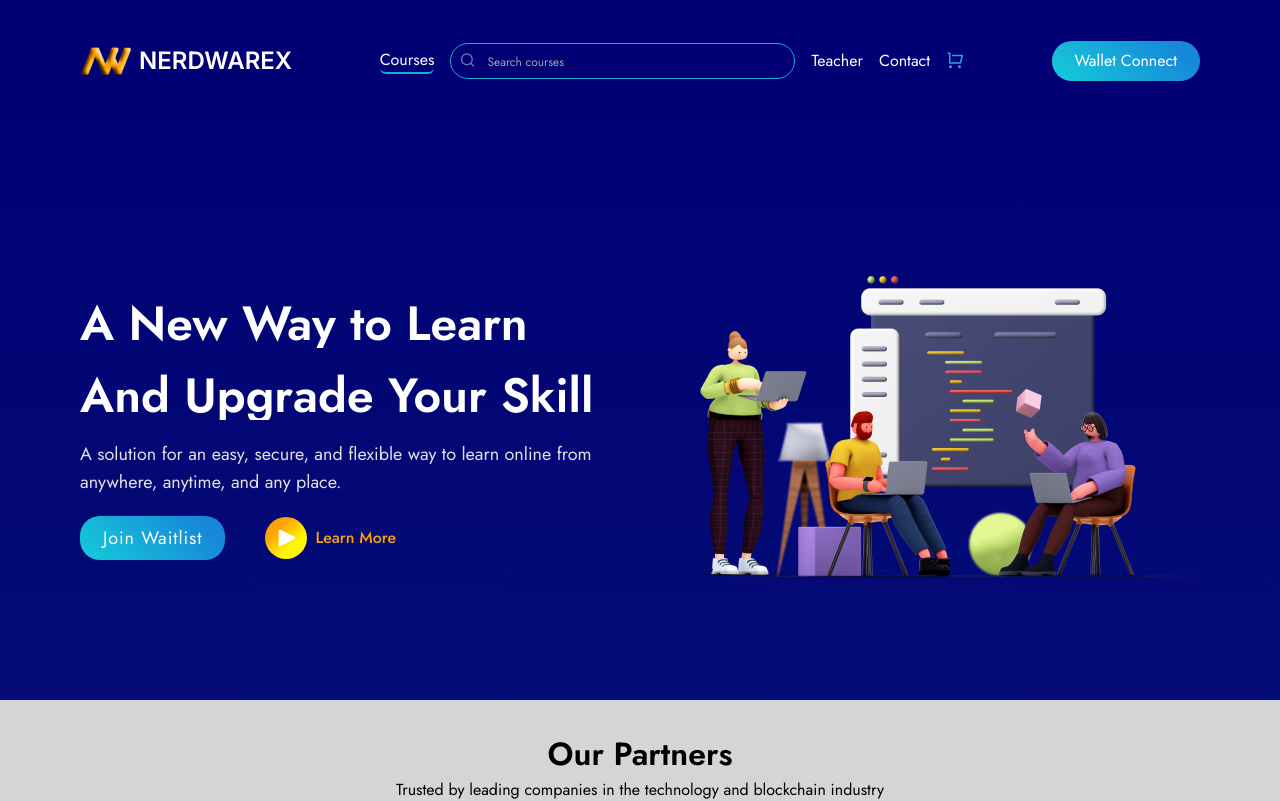
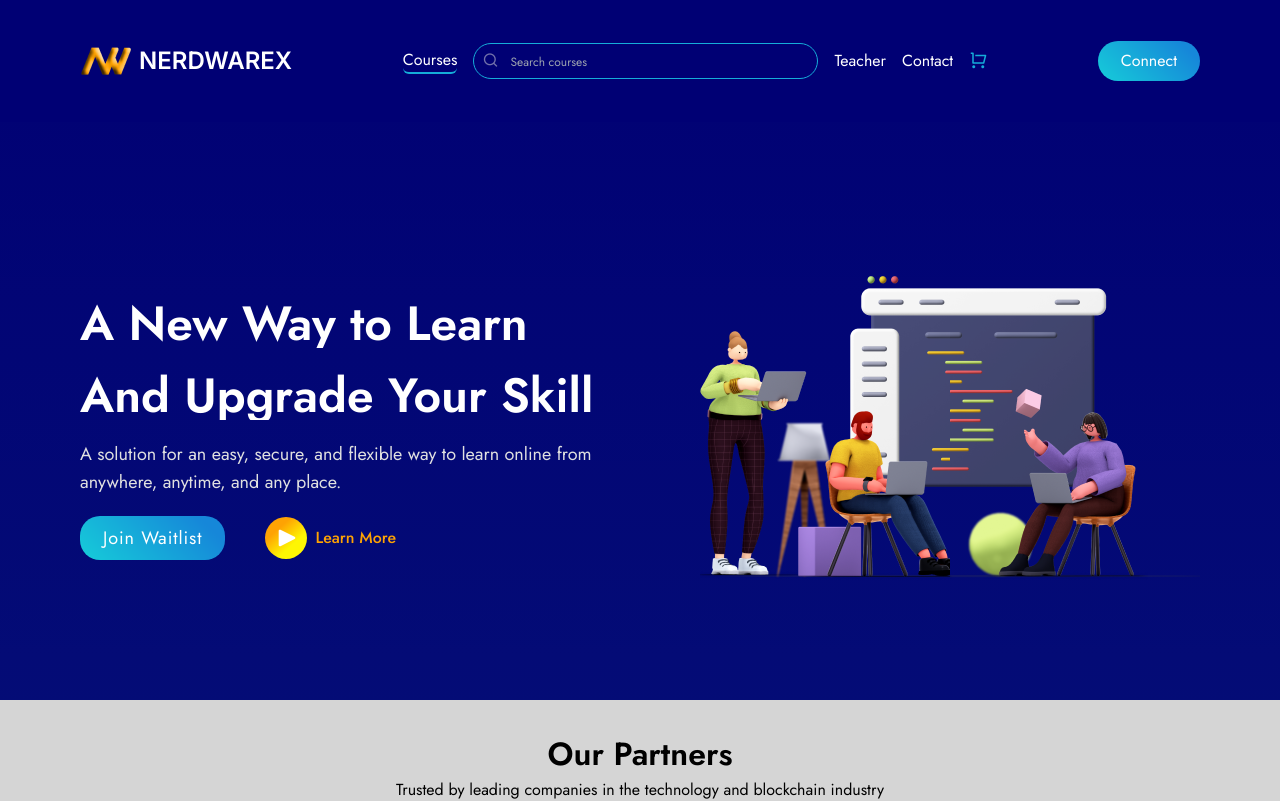
Before and after one commit to NerdwareX/nerdwarex-waitlist, a React (Create React App) app: page / in a window 1280 px wide. Shown: the top 801 px of the page. Built offline with nearby package versions, Linux system fonts and the light colour scheme.

Commit message:
Update Navbar.jsx

```diff
--- a/src/components/home/Navbar.jsx
+++ b/src/components/home/Navbar.jsx
@@ -81,7 +81,7 @@ const Navbar = () => {
             id={'connect'}
             whileTap={{ scale: 0.9 }}
           >
-           Wallet Connect
+           Connect
           </motion.button>
         </nav>
       </header>
```
